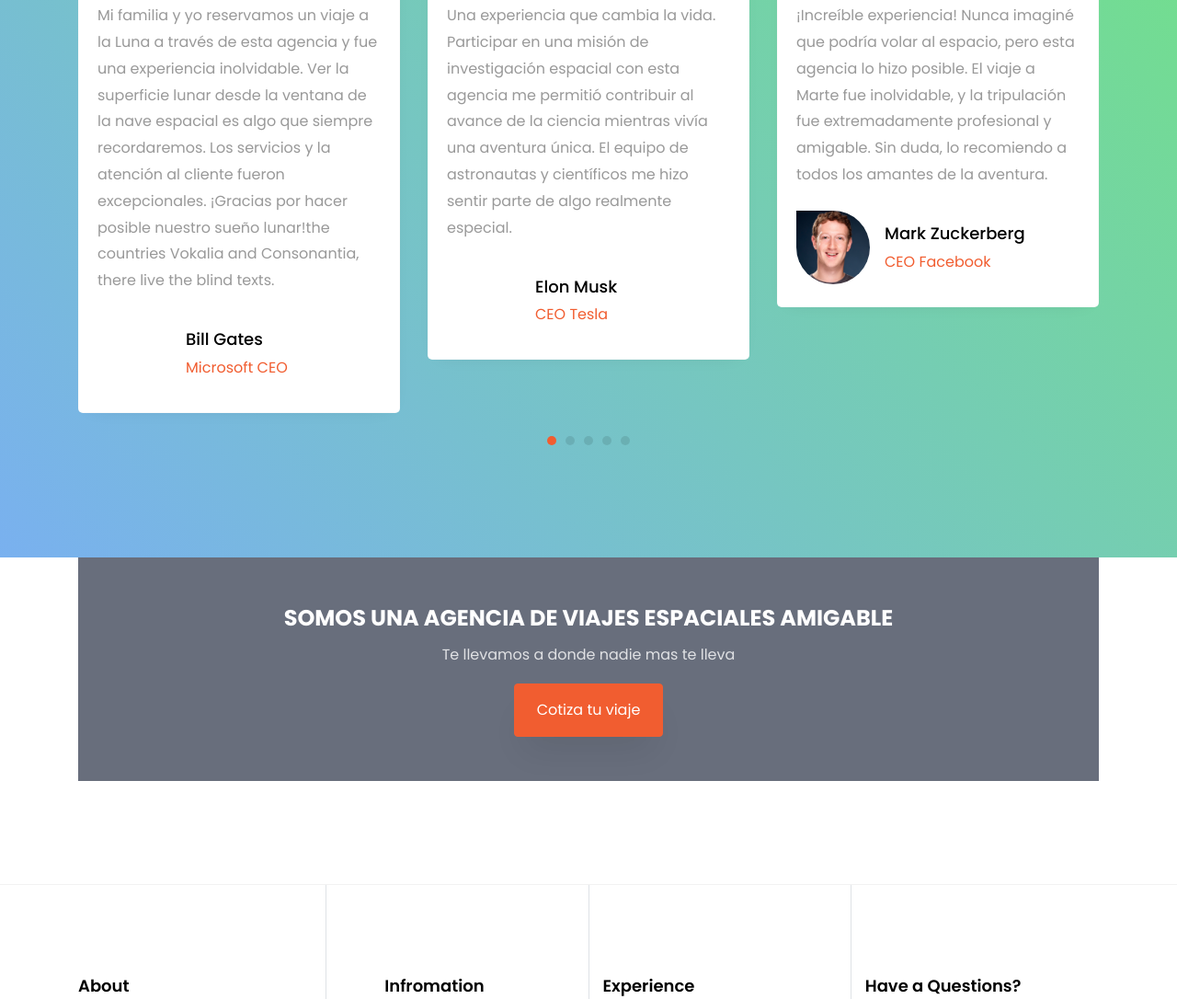
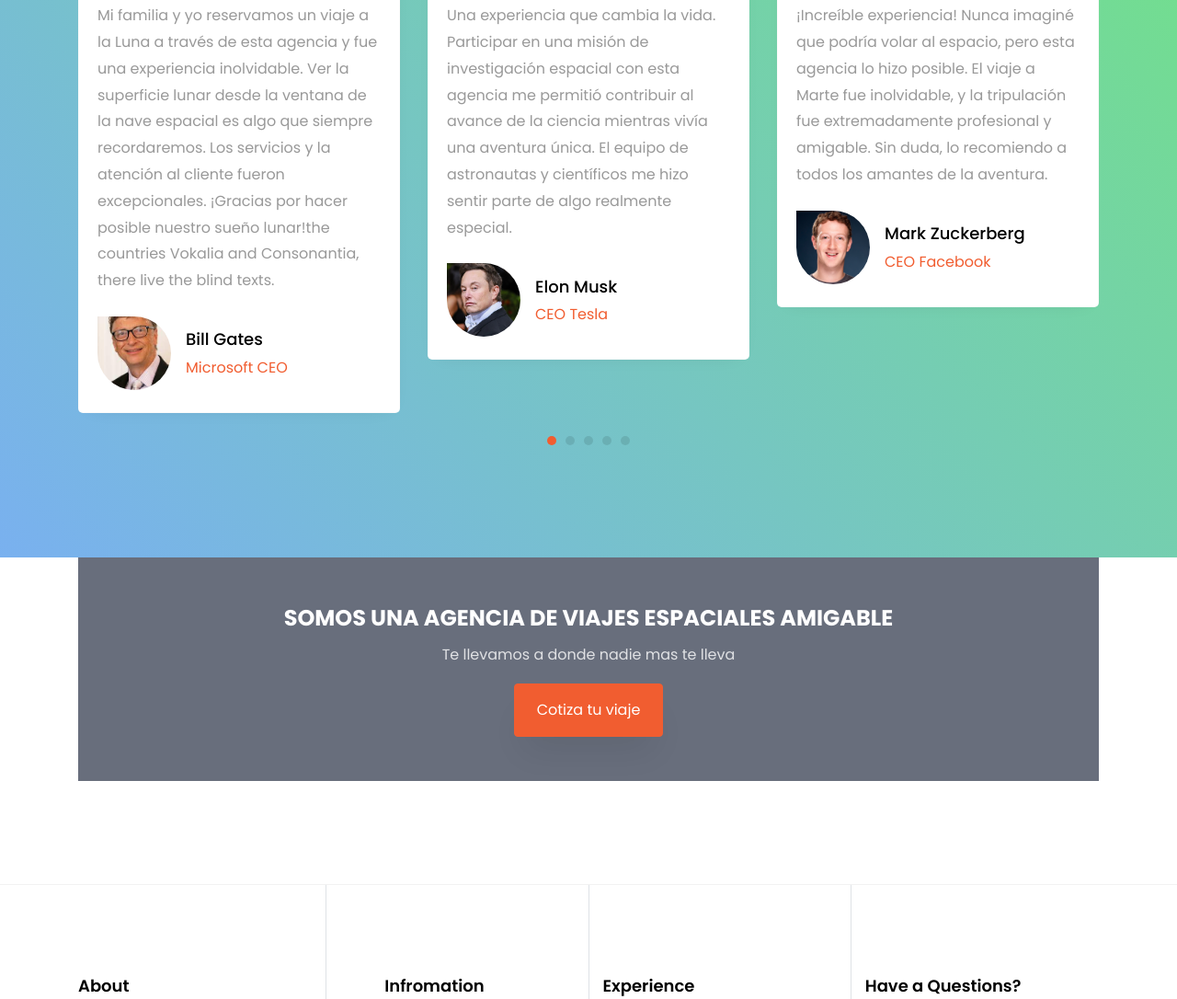
Before and after one commit to whiteLighting55/syntaxErrorNasaSpaceApps, a plain HTML site: page aboutus.html in a window 1280 px wide. Shown: the part 4357-5443 px from the top of the page at 92% size. Drawn offline with Linux system fonts and the light colour scheme; some packages are replaced by stand-ins of ours; no server answers; a web font is replaced by a local one.

Commit message:
Update aboutus.html

```diff
--- a/aboutus.html
+++ b/aboutus.html
@@ -174,7 +174,7 @@
           </p>
           <p class="mb-4">Una experiencia que cambia la vida. Participar en una misión de investigación espacial con esta agencia me permitió contribuir al avance de la ciencia mientras vivía una aventura única. El equipo de astronautas y científicos me hizo sentir parte de algo realmente especial.</p>
           <div class="d-flex align-items-center">
-           <div class="user-img" style="background-image: url(images/elon.jpg)"></div>
+           <div class="user-img" style="background-image: url(assets/elon.jpg)"></div>
            <div class="pl-3">
             <p class="name">Elon Musk</p>
             <span class="position">CEO Tesla</span>
@@ -258,7 +258,7 @@
     </p>
     <p class="mb-4">Mi familia y yo reservamos un viaje a la Luna a través de esta agencia y fue una experiencia inolvidable. Ver la superficie lunar desde la ventana de la nave espacial es algo que siempre recordaremos. Los servicios y la atención al cliente fueron excepcionales. ¡Gracias por hacer posible nuestro sueño lunar!the countries Vokalia and Consonantia, there live the blind texts.</p>
     <div class="d-flex align-items-center">
-     <div class="user-img" style="background-image: url(assets/gates.jpg)"></div>
+     <div class="user-img" style="background-image: url(assets/gastes.jpg)"></div>
      <div class="pl-3">
       <p class="name">Bill Gates</p>
       <span class="position">Microsoft CEO</span>
```
